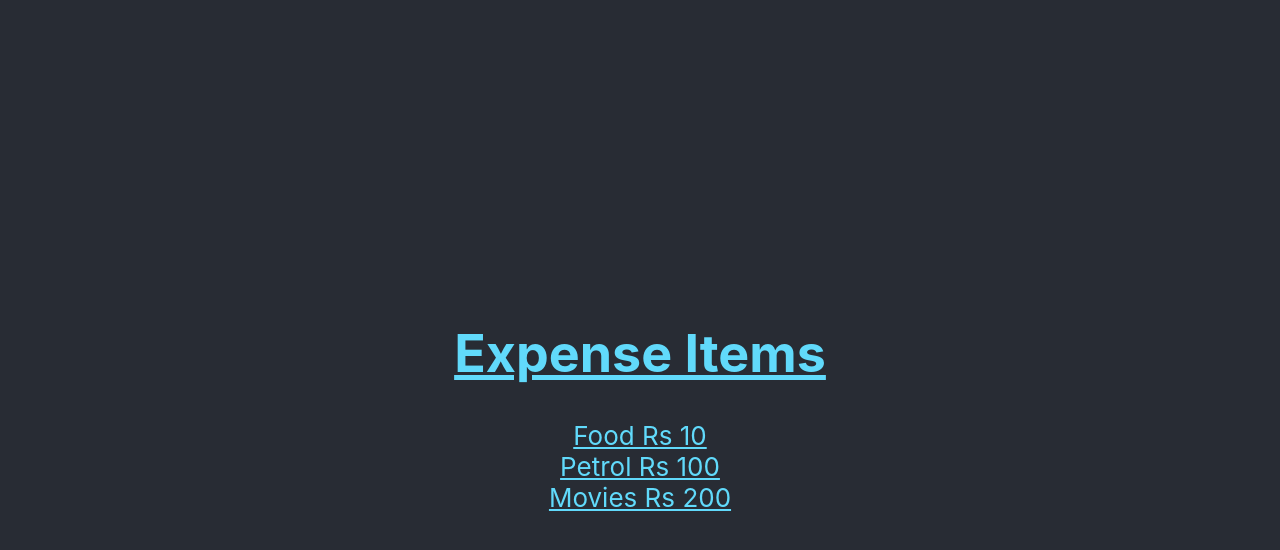
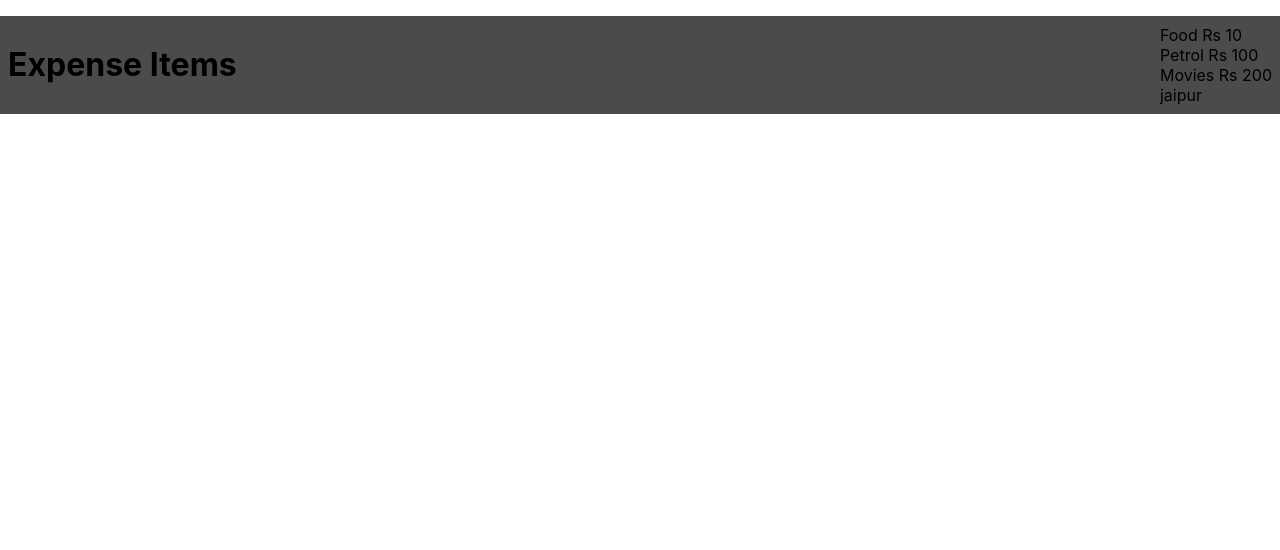
Before and after one commit to Akshat2106/React, a React (Create React App) app: page / in a window 1280 px wide. Shown: the top 550 px of the page. Built offline with nearby package versions, Linux system fonts and the light colour scheme.

Commit message:
add variable

```diff
--- a/src/App.js
+++ b/src/App.js
@@ -1,24 +1,14 @@
 import ExpenseItem from './components/ExpenseItem';
-import logo from './logo.svg';
-import './App.css';
+//import logo from './logo.svg';
+//import './App.css';
 
 function App() {
   return (
-    <div className="App">
-      <header className="App-header">
-
-        <a
-          className="App-link"
-          href="https://reactjs.org"
-          target="_blank"
-          rel="noopener noreferrer"
-        >
-
-        <ExpenseItem></ExpenseItem>
-        </a>
-      </header>
+  <div className="App">
+  <header>
+  <ExpenseItem></ExpenseItem>
+  </header>
     </div>
-  );
-}
-
+  )
+};
 export default App;
--- /dev/null
+++ b/src/components/ExpenseItem.css
@@ -0,0 +1,54 @@
+.expense-item {
+    display: flex;
+    justify-content: space-between;
+    align-items: center;
+    padding: 0.5rem;
+    margin: 1rem 0;
+    background-color: #4b4b4b;
+  }
+
+  .expense-item__description {
+    display: flex;
+    flex-direction: column;
+    gap: 1rem;
+    align-items: flex-end;
+    flex-flow: column-reverse;
+    justify-content: flex-start;
+    flex: 1;
+  }
+
+  .expense-item h2 {
+    color: #3a3a3a;
+    font-size: 1rem;
+    flex: 1;
+    margin: 0 1rem;
+    color: white;
+  }
+
+  .expense-item__price {
+    font-size: 1rem;
+    font-weight: bold;
+    color: white;
+    background-color: #40005d;
+    border: 1px solid white;
+    padding: 0.5rem;
+    border-radius: 12px;
+  }
+
+  @media (min-width: 580px) {
+    .expense-item__description {
+      flex-direction: row;
+      align-items: center;
+      justify-content: flex-start;
+      flex: 1;
+    }
+
+    .expense-item__description h2 {
+      font-size: 1.25rem;
+    }
+
+    .expense-item__price {
+      font-size: 1.25rem;
+      padding: 0.5rem 1.5rem;
+    }
+  }
--- a/src/components/ExpenseItem.js
+++ b/src/components/ExpenseItem.js
@@ -1,13 +1,17 @@
+import './ExpenseItem.css';
 function ExpenseItem(){
+    const expenseDate= new Date(2023,2,6);
+    const LocationOfExpenditure= 'jaipur';
     return(
-        <div>
+        <div className="expense-item">
             <div><h1>Expense Items</h1></div>
-        <div>
+        <div className="expense-item__descriptio">
         Food Rs 10
-<br></br>
-Petrol Rs 100
+     <br></br>
+        Petrol Rs 100
 <br></br>
 Movies Rs 200
+<div>{LocationOfExpenditure}</div>
         </div>
         </div>
     )
```
